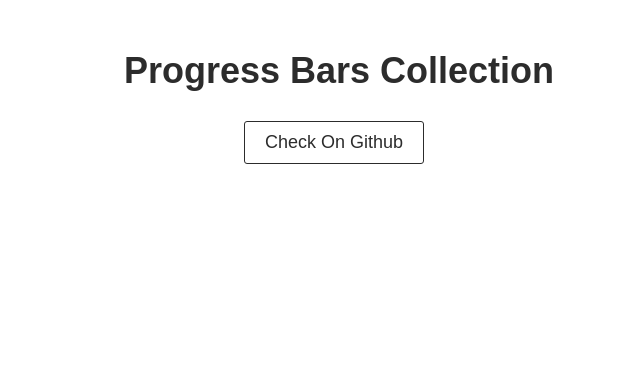
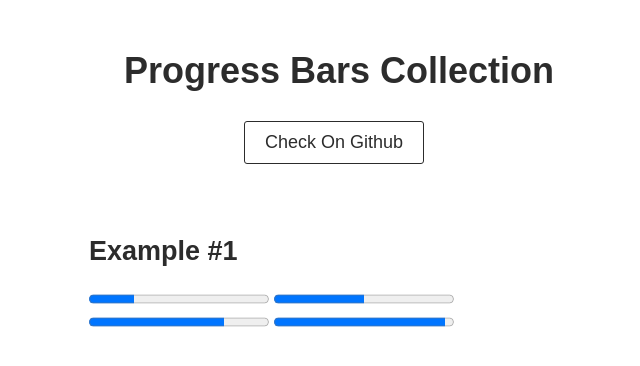
Before and after one commit to nat-davydova/progress-bars-collection, a website: page index.html in a window 1280 px wide. Shown: the whole page, without its empty margins (301-941 px from the left). Drawn offline with nearby package versions, Linux system fonts and the light colour scheme.

Commit message:
example 1: add structure

```diff
--- a/index.html
+++ b/index.html
@@ -25,6 +25,18 @@
 
     <div class="content">
       <div class="container">
+
+        <!-- EXAMPLE #! -->
+        <div class="example">
+          <h2 class="example__title">Example #1</h2>
+          <div class="example-1 example__progress-bars">
+            <progress max="100" value="25" data-title="SEO">25%</progress>
+            <progress max="100" value="50" data-title="Graphic Design">50%</progress>
+            <progress max="100" value="75" data-title="Content Creation">75%</progress>
+            <progress max="100" value="95" data-title="Web Development">95%</progress>
+          </div>
+        </div>
+
       </div>
     </div>
     <script type="module" src="/src/main.ts"></script>
```
